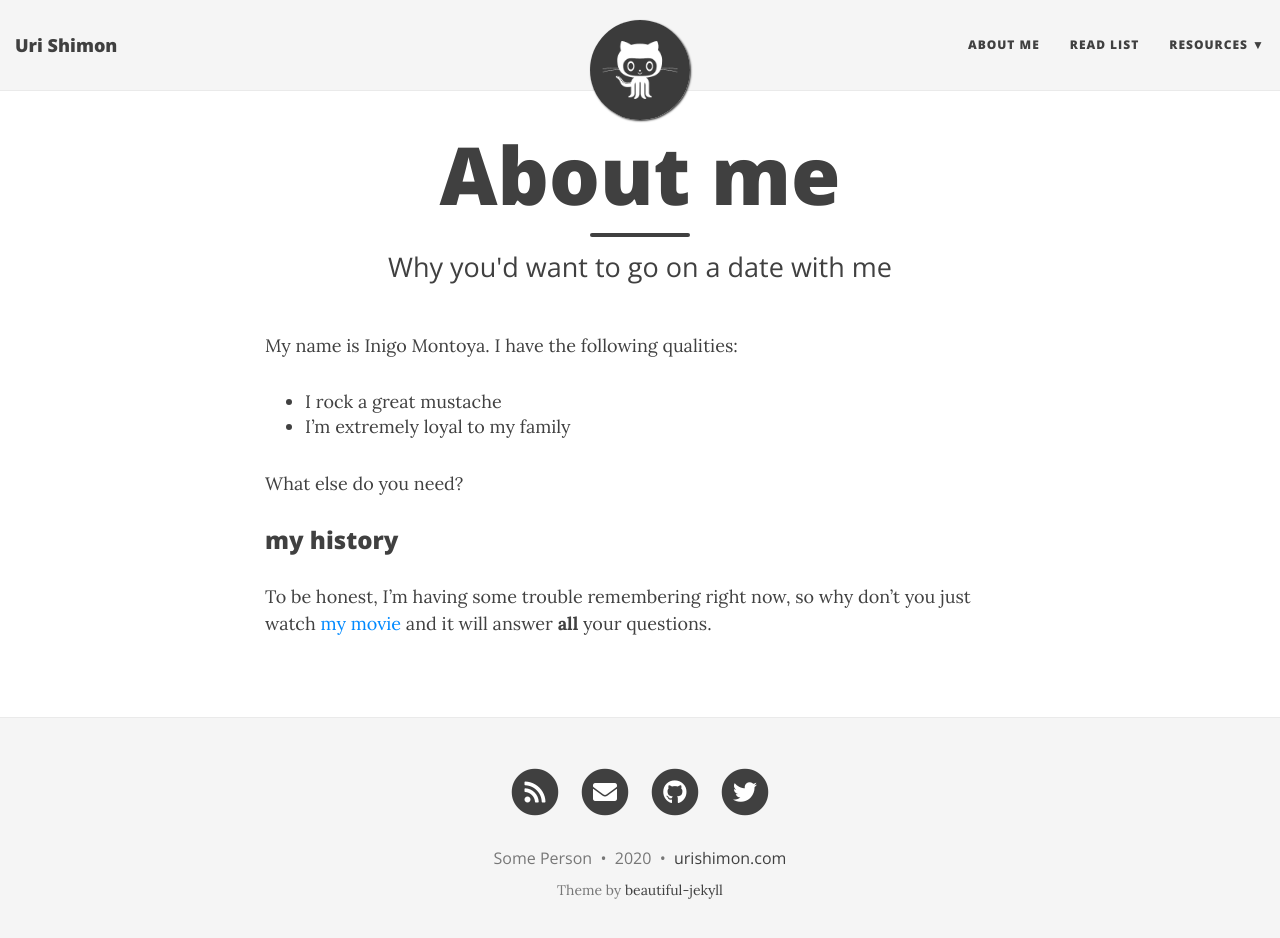
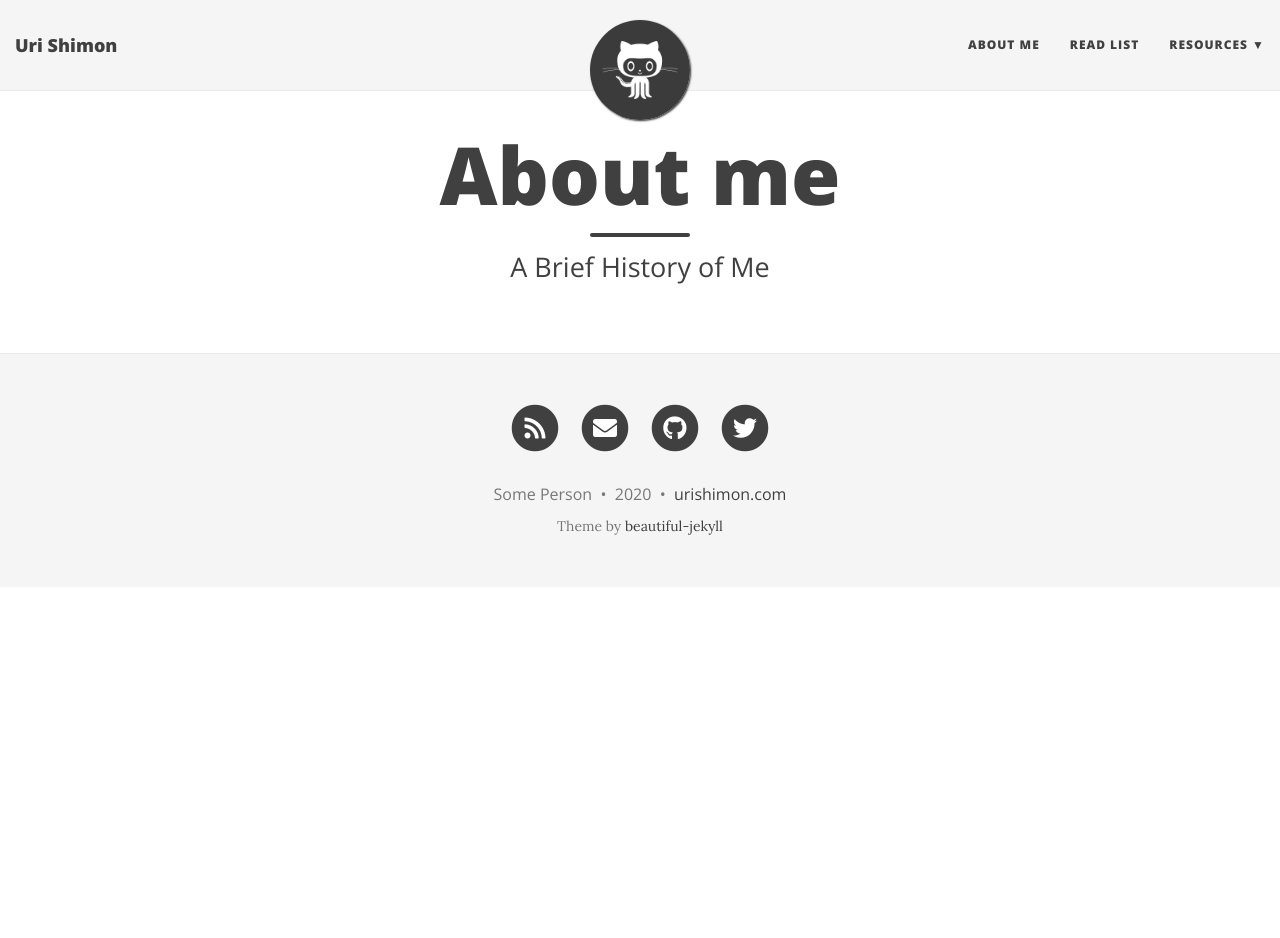
Before and after one commit to shimonuri/shimonuri.github.io, a Jekyll site: the page built from aboutme.md, in a window 1280 px wide and 951 px high. Shown: the top 938 px of the window. Built offline with Jekyll 4.4.1, drawn with Linux system fonts in a browser that asks for light colours; nearby versions of some CDN libraries.

Commit message:
Update aboutme.md

```diff
--- a/aboutme.md
+++ b/aboutme.md
@@ -1,16 +1,5 @@
 ---
 layout: page
 title: About me
-subtitle: Why you'd want to go on a date with me
+subtitle: A Brief History of Me
 ---
-
-My name is Inigo Montoya. I have the following qualities:
-
-- I rock a great mustache
-- I'm extremely loyal to my family
-
-What else do you need?
-
-### my history
-
-To be honest, I'm having some trouble remembering right now, so why don't you just watch [my movie](http://en.wikipedia.org/wiki/The_Princess_Bride_%28film%29) and it will answer **all** your questions.
```
